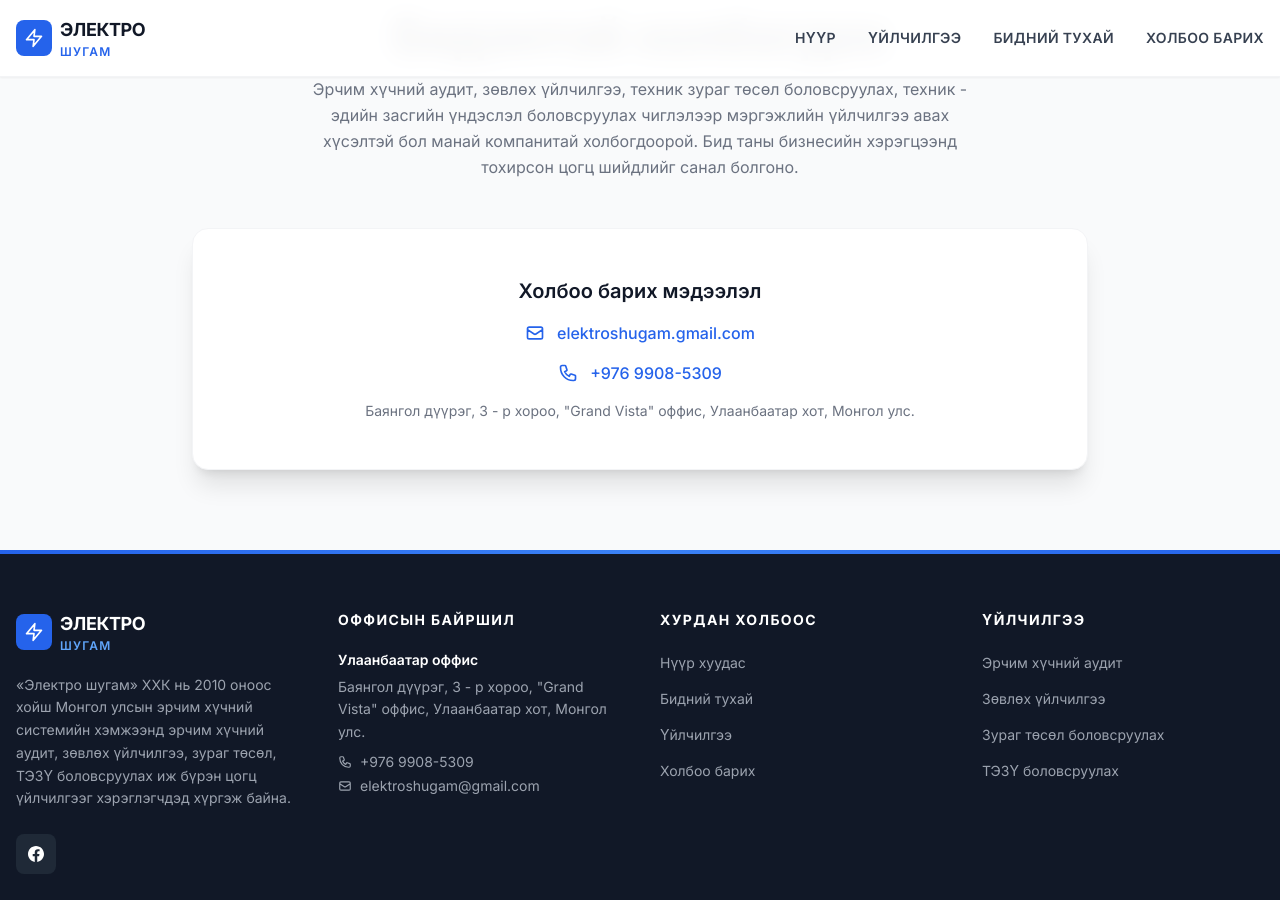
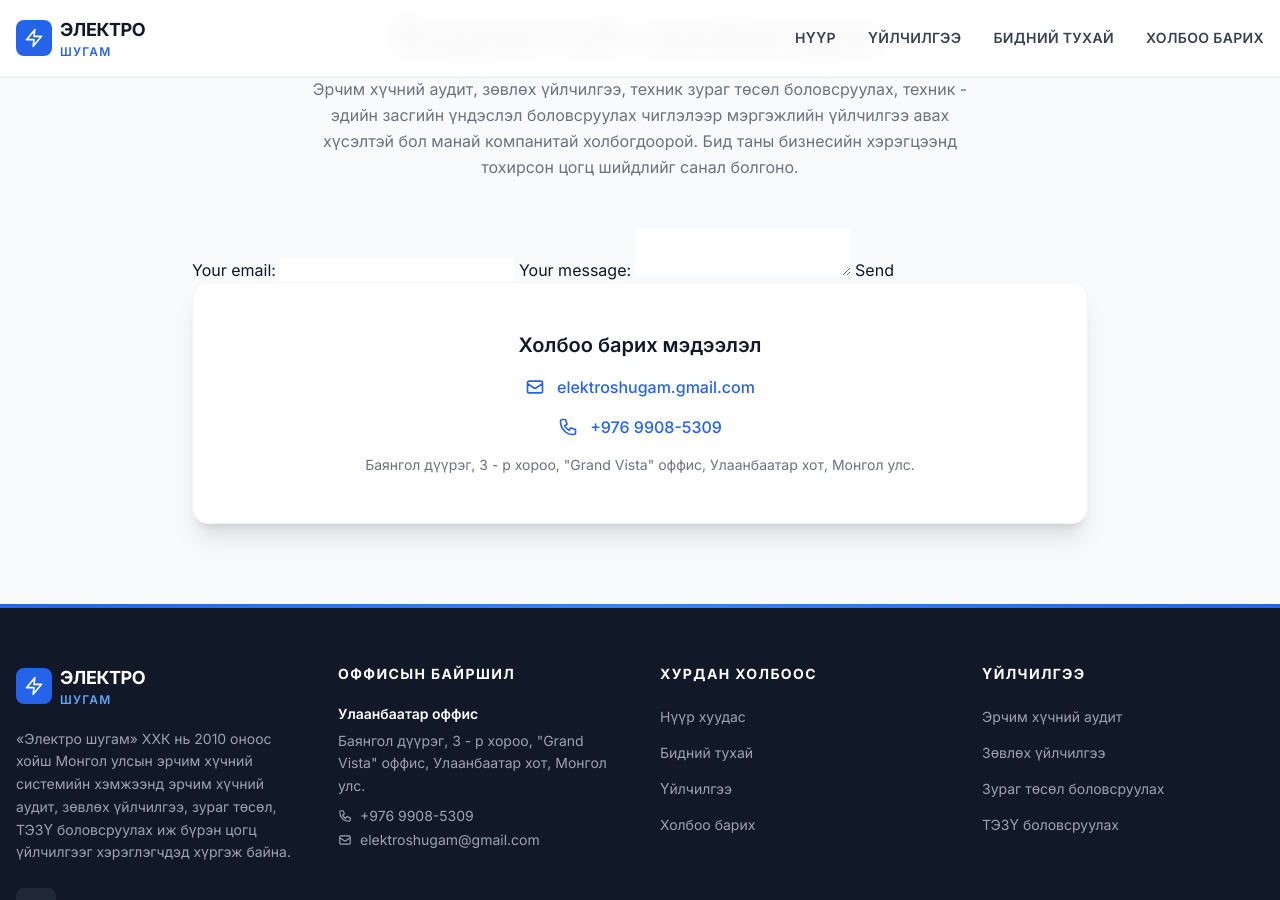
Before and after one commit to electroshugam/electroshugam_web_new, a Jekyll site: the page built from contact.html, in a window 1280 px wide and 900 px high, scrolled down 1210 px. Built offline with Jekyll 4.4.1, drawn with Linux system fonts in a browser that asks for light colours; nearby versions of some CDN libraries.

Commit message:
fig update

```diff
--- a/contact.html
+++ b/contact.html
@@ -70,6 +70,28 @@
         <p class="text-gray-500 max-w-2xl mx-auto text-base leading-relaxed">Эрчим хүчний аудит, зөвлөх үйлчилгээ, техник зураг төсөл боловсруулах, техник - эдийн засгийн үндэслэл боловсруулах чиглэлээр мэргэжлийн үйлчилгээ авах хүсэлтэй бол манай компанитай холбогдоорой. Бид таны бизнесийн хэрэгцээнд тохирсон цогц шийдлийг санал болгоно.</p>
       </div>
 
+
+
+      <!-- modify this form HTML and place wherever you want your form -->
+      <form
+        action="https://formspree.io/f/xzdyprjy"
+        method="POST"
+      >
+        <label>
+          Your email:
+          <input type="email" name="email">
+        </label>
+        <label>
+          Your message:
+          <textarea name="message"></textarea>
+        </label>
+        <!-- your other form fields go here -->
+        <button type="submit">Send</button>
+      </form>
+
+
+
+
       <div class="bg-white rounded-2xl shadow-xl border border-gray-100 p-8 md:p-12">
         <h3 class="text-xl font-semibold text-gray-900 mb-4 text-center">Холбоо барих мэдээлэл</h3>
         <div class="space-y-4">
```
